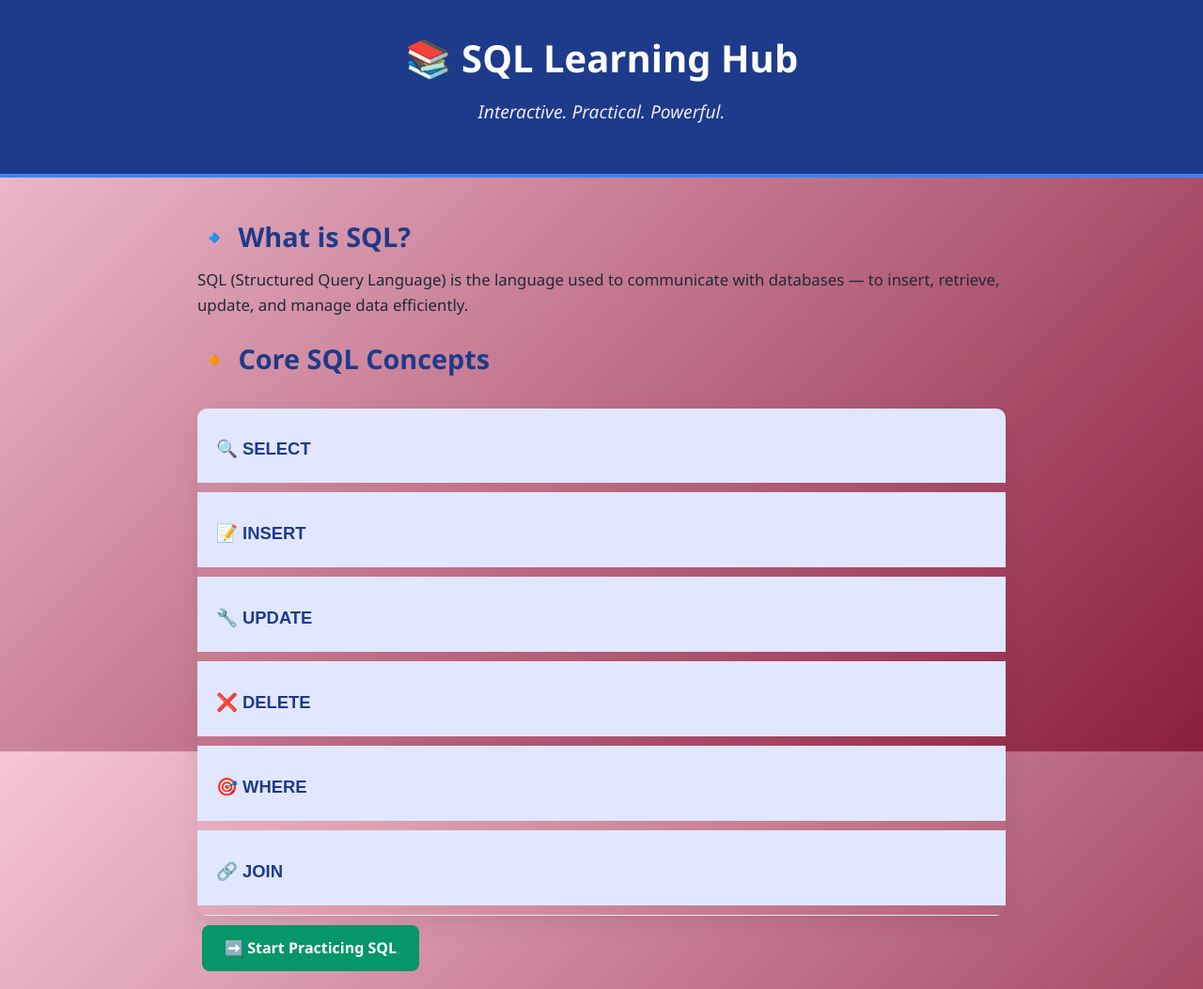
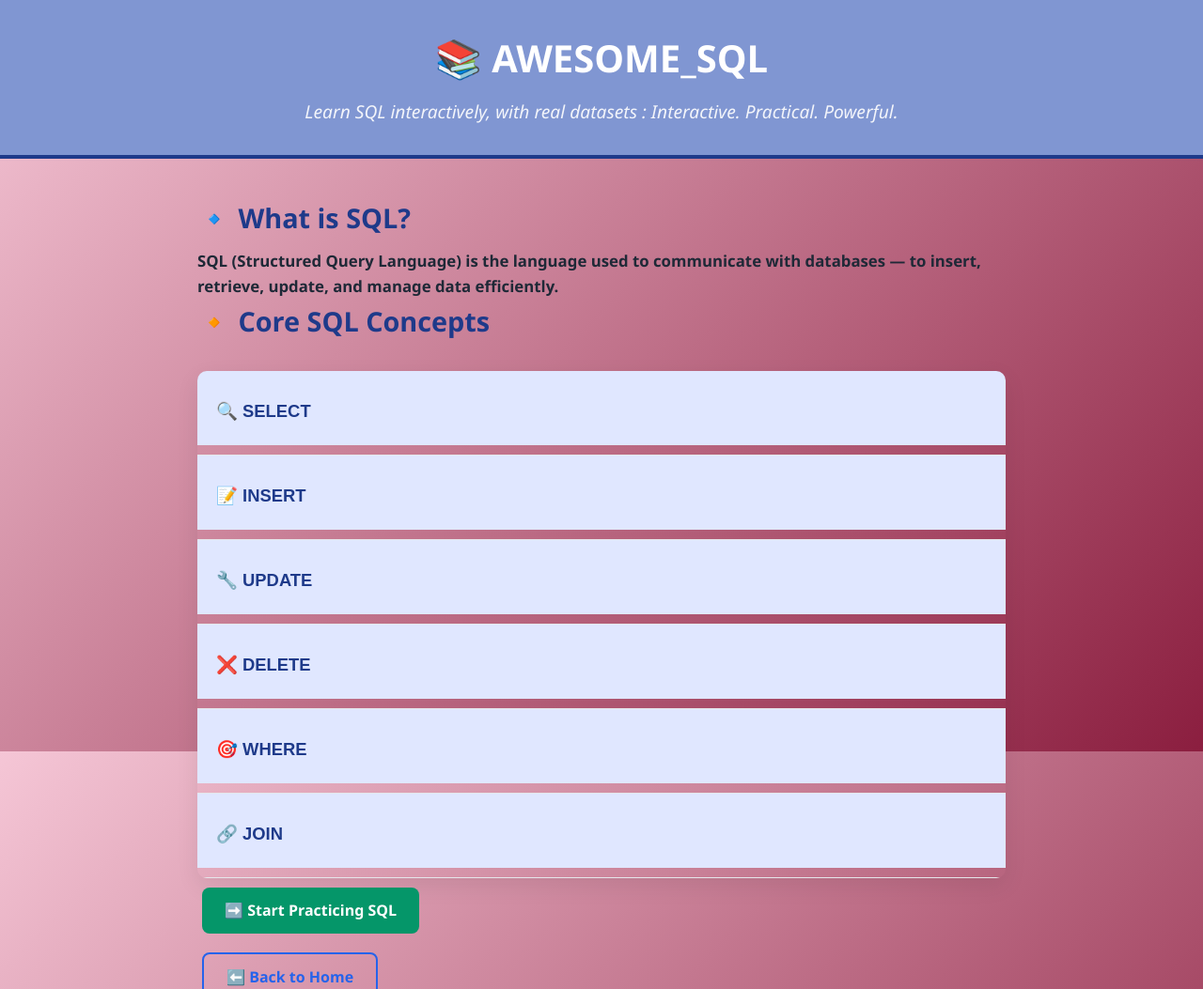
Before and after one commit to Ashwinib26/Awesome-SQL, a Flask app: page /sqlquery in a window 1280 px wide. Shown: the top 1053 px of the page at 94% size. Run offline with Flask 3, Linux system fonts and the light colour scheme.

Commit message:
Frontend-UI improvements

```diff
--- a/static/styles.css
+++ b/static/styles.css
@@ -6,7 +6,7 @@
 }
 
 body {
-  font-family: 'Segoe UI', sans-serif;
+  font-family: 'Inter', sans-serif;
   background-color: #f9fafb;
   color: #1f2937;
   line-height: 1.6;
@@ -14,11 +14,11 @@ body {
 
 /* Header */
 header {
-  background-color: #1e3a8a;
+  background-color: #8096d2;
   color: white;
   padding: 30px 20px;
   text-align: center;
-  border-bottom: 4px solid #3b82f6;
+  border-bottom: 4px solid #1e3a8a;
 }
 
 header h1 {
@@ -26,7 +26,7 @@ header h1 {
   margin-bottom: 10px;
 }
 
-header .lead {
+header .tagline {
   font-size: 1.2rem;
   font-style: italic;
   opacity: 0.9;
@@ -47,7 +47,7 @@ h2 {
 }
 
 /* Paragraphs */
-p {
+strong {
   font-size: 1.05rem;
   margin-bottom: 20px;
 }
--- a/templates/SQLquery.html
+++ b/templates/SQLquery.html
@@ -5,18 +5,19 @@
   <meta name="viewport" content="width=device-width, initial-scale=1.0" />
   <title>SQL Guide | AWESOME_SQL</title>
   <link rel="stylesheet" href="{{ url_for('static', filename='styles.css') }}">
+  <link href="https://fonts.googleapis.com/css2?family=Inter:wght@400;500;600&amp;display=swap" rel="stylesheet">
 </head>
 <body class="gradient-bg">
 
   <header>
-    <h1>📚 SQL Learning Hub</h1>
-    <p class="lead">Interactive. Practical. Powerful.</p>
+    <h1>📚 AWESOME_SQL</h1>
+    <div class="tagline">Learn SQL interactively, with real datasets : Interactive. Practical. Powerful.</div>
   </header>
 
   <main>
     <section>
       <h2 class="mb-3">🔹 What is SQL?</h2>
-      <p class="fs-5">SQL (Structured Query Language) is the language used to communicate with databases — to insert, retrieve, update, and manage data efficiently.</p>
+      <strong class="fs-5">SQL (Structured Query Language) is the language used to communicate with databases — to insert, retrieve, update, and manage data efficiently.</strong>
     </section>
 
     <section class="mt-5">
```
Also changed, not shown: templates/Practice.html (+5 -3 lines), templates/index.html (+4 -3 lines).
